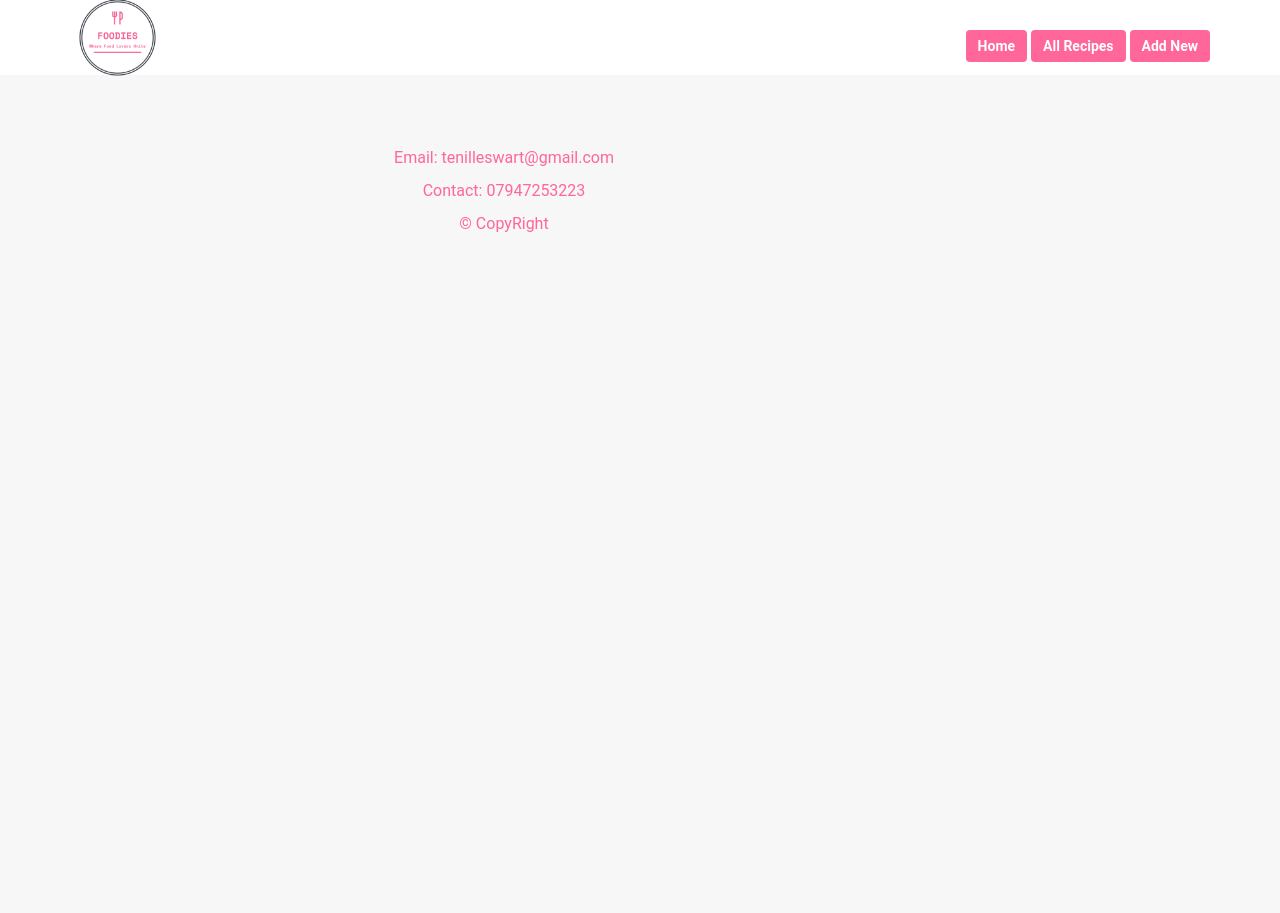
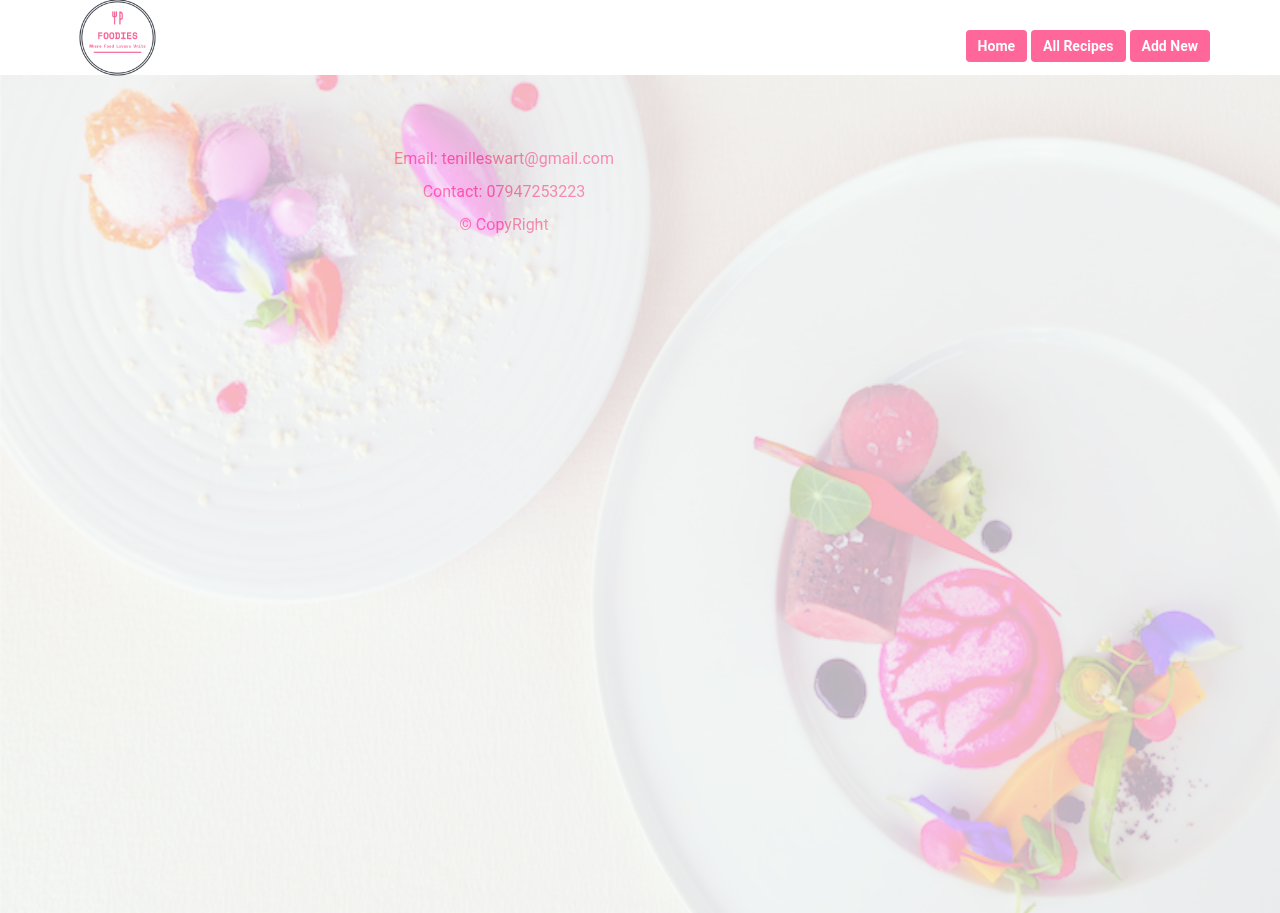
Before and after one commit to tenilleswart/foodies, a Flask app: page /allrecipes in a window 1280 px wide. Run offline with Flask 2, Linux system fonts and the light colour scheme; data that the repository does not hold is empty; some libraries are stand-ins or nearby versions.

Commit message:
added background image to allrecipe.html page

```diff
--- a/static/css/style.css
+++ b/static/css/style.css
@@ -104,6 +104,10 @@ a:hover, .navar .navbar-brand:hover {
 img#logo {
 	    height: 95px;
     	width: 95px;
+}
+
+.transparent {
+  opacity:0.3;
 }
 
 .other-pages-logo {
--- a/templates/allrecipes.html
+++ b/templates/allrecipes.html
@@ -30,6 +30,11 @@
 </header>
 
 <!--Main Content -->
+
+<div class="container-fluid"></div>
+    <div class="img-responsive col-md-12">
+         <img src="/static/images/background.png" class="bg transparent">
+    </div>
 
 {% for result in results %} {% if loop.index % 2 != 0 %}
 <div class="container">
```
